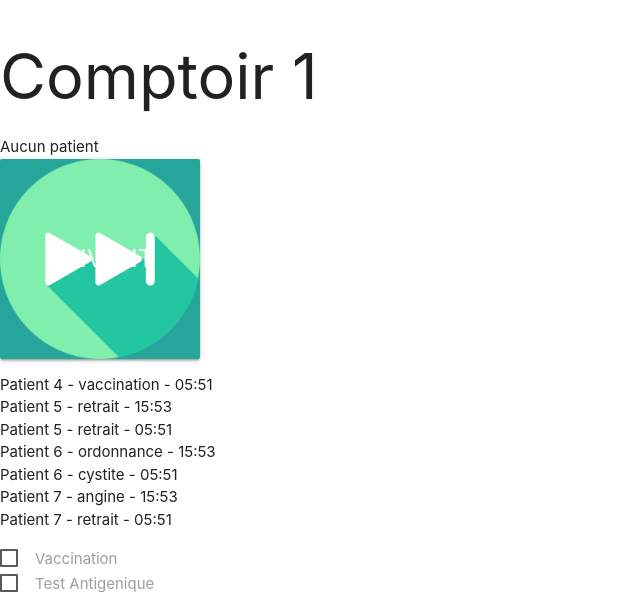
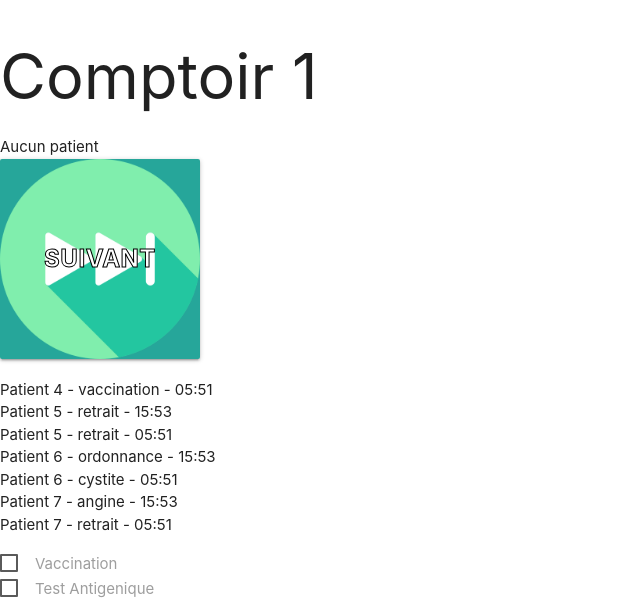
Before and after one commit to TherionAcribus/GestionFile, a Flask app: page /counter/1 in a window 1280 px wide. Shown: the top 599 px of the page, without its empty margins (0-640 px from the left). Run offline with Flask 3, Linux system fonts and the light colour scheme; data comes from the database, SQL or seed files in the repository; both versions use the stored data as it was after the commit; some libraries are stand-ins or nearby versions.

Commit message:
MAJ traductions, counter : petits changements graphiques

```diff
--- a/app.py
+++ b/app.py
@@ -417,7 +417,6 @@ images = [os.path.join("/static/images/annonces", image) for image in os.listdir
 @app.route('/next_image/<int:index>')
 def next_image(index):
     # Sélectionner l'image suivante en boucle
-    print("index", index)
     image_url = images[index % len(images)]
     return render_template('htmx/display_image_announcement.html', image_url=image_url)
 
--- a/static/css/counter.css
+++ b/static/css/counter.css
@@ -11,4 +11,9 @@
     align-items: center;
     color: white; /* Couleur du texte */
     font-size: 24px; /* Taille du texte */
+    font-weight: 700;
+    line-height: 1.2;
+    color: white;
+    -webkit-text-stroke-color: #000000;
+    -webkit-text-stroke-width: 1px;
 }
--- a/templates/counter.html
+++ b/templates/counter.html
@@ -19,6 +19,7 @@
     Aucun patient
     {% endif %}
 
+    <div class="row s12">
         <form id="actionForm" action="{{ url_for('validate_and_call_next', counter_number=counter_number) }}">
             <button class="btn-large waves-effect waves-light col" type="submit" name="reason" value="ordonnance"
                     style="background-image:url('/static/images/next.png');">
@@ -43,6 +44,7 @@
             </button>
         </form>
         {% endif %}
+    </div>
 
     <div id="patient_on_queue" hx-trigger="refresh_queue, load" hx-get="/patients_queue_for_counter" hx-swap="innerHTML">
     </div>
--- a/templates/htmx/patient_right_page_default.html
+++ b/templates/htmx/patient_right_page_default.html
@@ -1,3 +1,3 @@
-<h4 class="center-align">Un message bien utile</h4>
+<h4 class="center-align">{{ _('Un message bien utile') }}</h4>
 <p>Viendez vous faire vaccinationner contre la pneumonie et plein d'autres virus rigolos !!!</p>
 <p>Venez en parlez avec Alexandre ! Surtout si vous êtes contre !</p>
```
Also changed, not shown: templates/admin.html (+11 -8 lines), instance/queuedatabase.db, static/qr_patients/qr_patient.png, translations/de/LC_MESSAGES/messages.po (added), translations/en/LC_MESSAGES/messages.po, 3 other files. Lines whose indentation alone changed are shown as unchanged.
